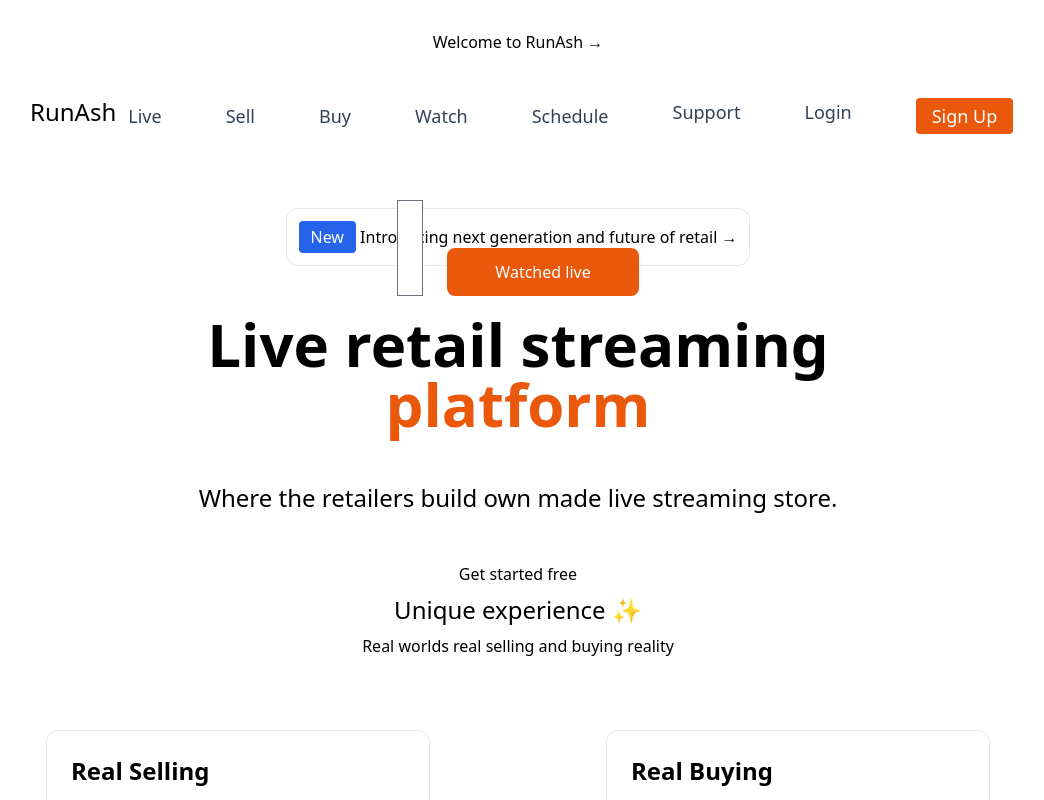
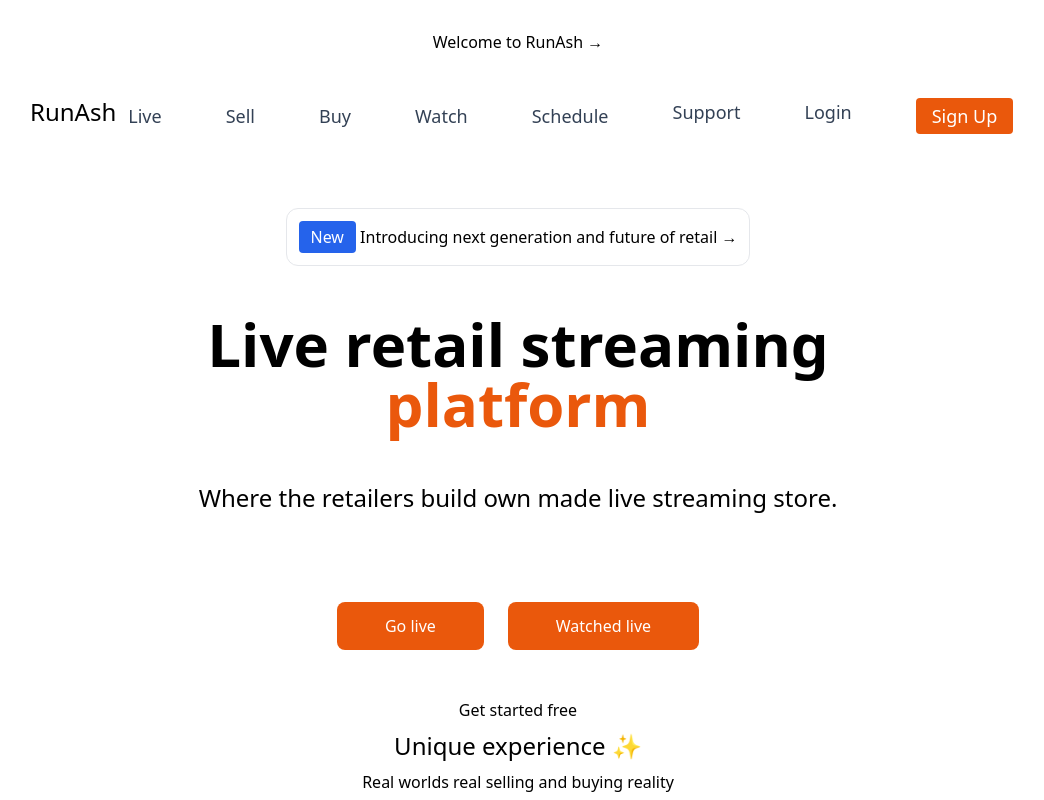
Before and after one commit to Vaibhavmurmu/nextjs13, a Next.js app: page / in a window 1280 px wide. Shown: the top 800 px of the page, without its empty margins (122-1166 px from the left). Built offline with nearby package versions, Linux system fonts and the light colour scheme.

Commit message:
Update index.js

```diff
--- a/pages/index.js
+++ b/pages/index.js
@@ -26,8 +26,12 @@ export default function Index() {
         <p className="mt-12 text-2xl bottom-2">
           Where the retailers build own made live streaming store.
         </p>
-        <div className="mt-10 flex gap-6 absolute pointer-events-auto">
-        <inpute type="text" placeholder="search" className="..."></inpute>
+        <div className="mt-10 flex gap-6">
+        <button className="bg-orange-600 hover:bg-black text-white font-medium py-3 px-12 rounded-lg p-3 mt-12">
+          <Link href="/register">
+            <a>Go live</a>
+         </Link>
+        </button>
         <button className="bg-orange-600 hover:bg-black text-white font-medium py-3 px-12 rounded-lg p-3 mt-12">
           <Link href="/register">
             <a>Watched live</a>
```
